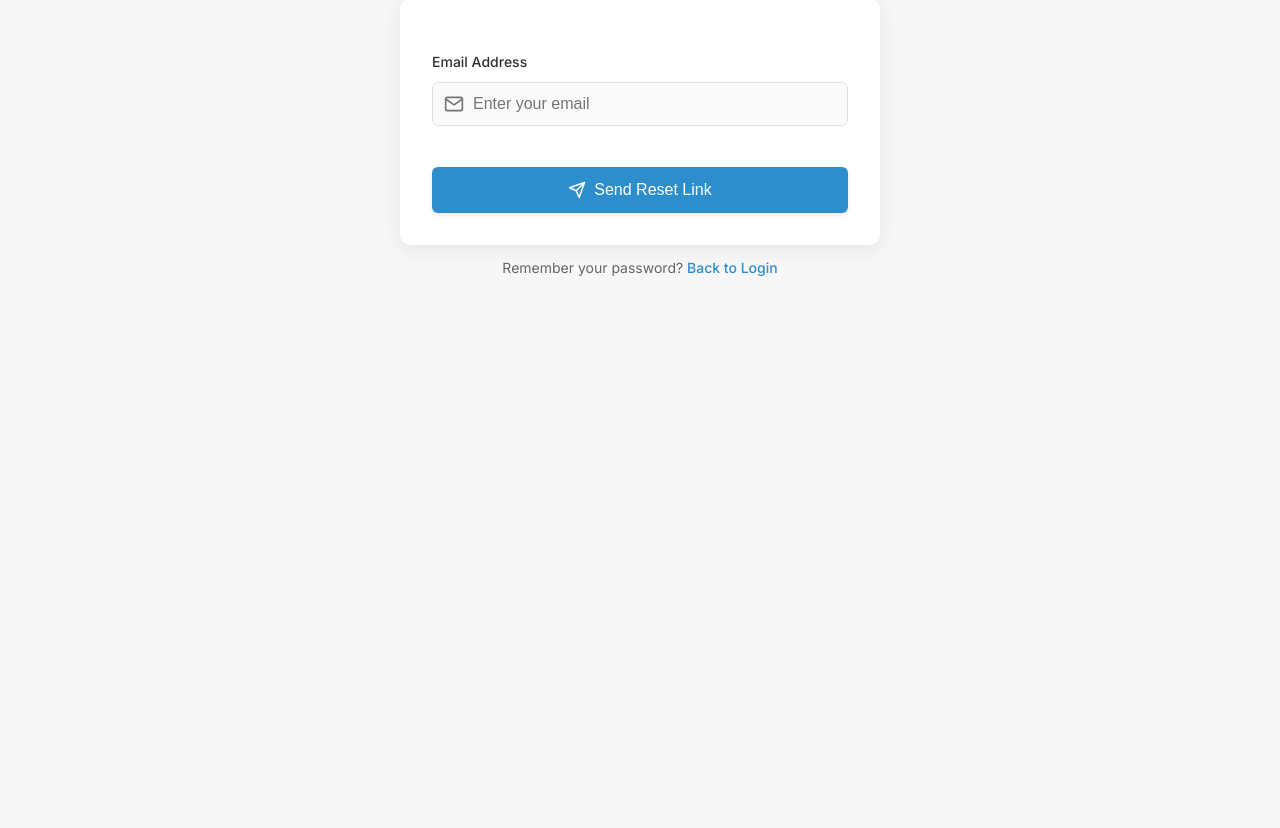
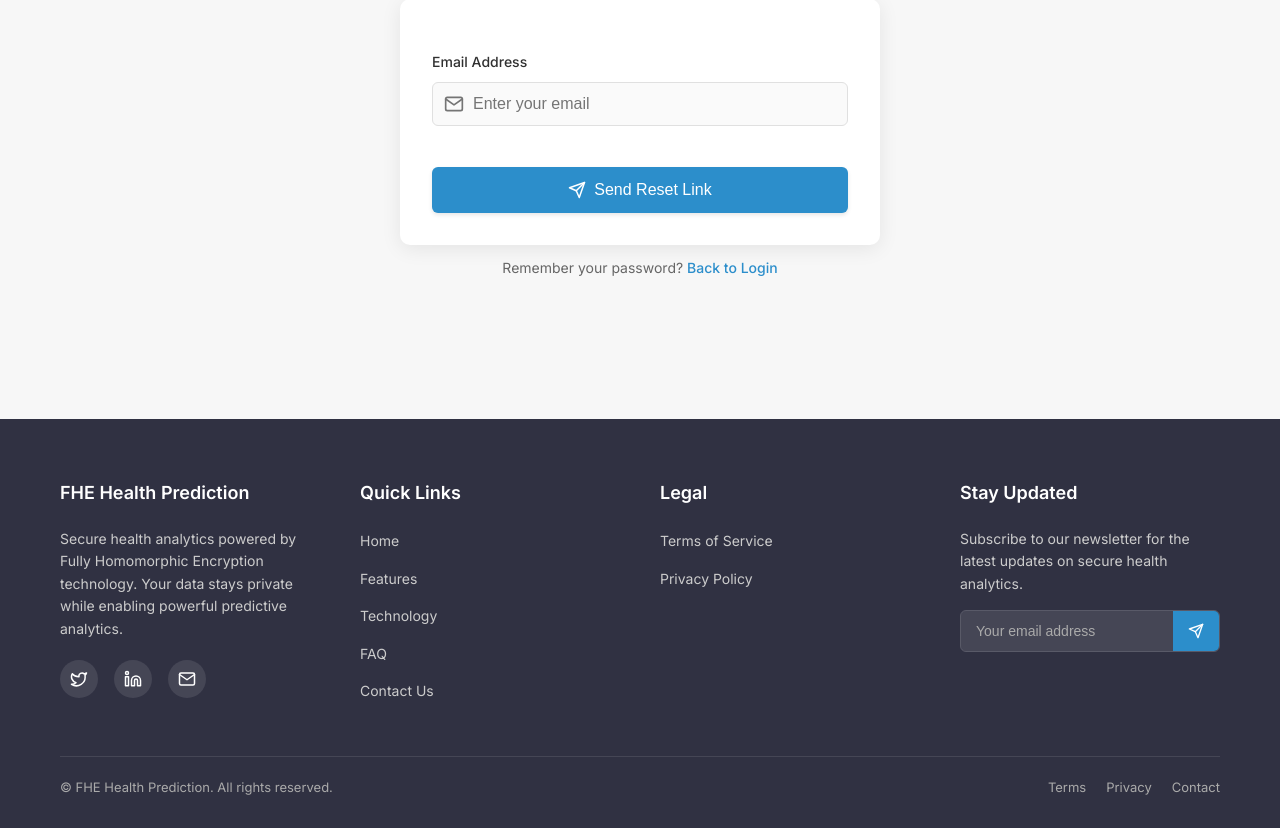
Before and after one commit to indeqs/encrypted_health_prediction_flask_auth, a Flask app: page /forgot-password in a window 1280 px wide. Shown: the part 189-1017 px from the top of the page. Before the commit the page ends 465 px from the top, so only its background shows below. Run offline with Flask 3, Linux system fonts and the light colour scheme; parts of the project's set-up code (start-up, migrations or seed data) failed here and were passed over.

Commit message:
templates changes

```diff
--- a/templates/base.html
+++ b/templates/base.html
@@ -29,6 +29,7 @@
 
         {% block content %}{% endblock %}
     </div>
+    {% include 'includes/footer.html' %}
 
     <script src="{{ url_for('static', filename='js/main.js') }}"></script>
 </body>
--- a/templates/contact.html
+++ b/templates/contact.html
@@ -77,7 +77,7 @@
                 <h2>Send Us a Message</h2>
                 <p>Fill out the form below and we'll get back to you as soon as possible.</p>
 
-                <form action="{{ url_for('contact_submit') }}" method="POST" class="contact-form">
+                <form action="{{ url_for('contact') }}" method="POST" class="contact-form">
                     <div class="form-group">
                         <label for="name">Your Name</label>
                         <div class="input-with-icon">
@@ -134,7 +134,7 @@
                     <div class="form-group privacy-consent">
                         <input type="checkbox" id="privacy_consent" name="privacy_consent" required>
                         <label for="privacy_consent">I consent to having this website store my submitted information so
-                            they can respond to my inquiry. See our <a href="{{ url_for('privacy') }}">Privacy
+                            they can respond to my inquiry. See our <a href="{{ url_for('privacy_policy') }}">Privacy
                                 Policy</a> to learn more about how we use data.</label>
                     </div>
 
@@ -163,7 +163,7 @@
                 </div>
             </div>
             <div class="faq-more">
-                <a href="{{ url_for('index') }}#faq" class="btn-secondary">View All FAQs</a>
+                <a href="{{ url_for('home') }}#faq" class="btn-secondary">View All FAQs</a>
             </div>
         </div>
     </div>
--- a/templates/includes/footer.html
+++ b/templates/includes/footer.html
@@ -1,4 +1,3 @@
-<!-- templates/includes/footer.html -->
 <footer class="site-footer">
     <div class="footer-container">
         <div class="footer-grid">
@@ -37,20 +36,18 @@
             <div class="footer-section">
                 <h3 class="footer-title">Quick Links</h3>
                 <ul class="footer-links">
-                    <li><a href="{{ url_for('index') }}">Home</a></li>
-                    <li><a href="{{ url_for('index') }}#features">Features</a></li>
-                    <li><a href="{{ url_for('index') }}#technology">Technology</a></li>
-                    <li><a href="{{ url_for('index') }}#faq">FAQ</a></li>
+                    <li><a href="{{ url_for('home') }}">Home</a></li>
+                    <li><a href="{{ url_for('home') }}#features">Features</a></li>
+                    <li><a href="{{ url_for('home') }}#technology">Technology</a></li>
+                    <li><a href="{{ url_for('home') }}#faq">FAQ</a></li>
                     <li><a href="{{ url_for('contact') }}">Contact Us</a></li>
                 </ul>
             </div>
             <div class="footer-section">
                 <h3 class="footer-title">Legal</h3>
                 <ul class="footer-links">
-                    <li><a href="{{ url_for('terms') }}">Terms of Service</a></li>
-                    <li><a href="{{ url_for('privacy') }}">Privacy Policy</a></li>
-                    <li><a href="{{ url_for('cookies') }}">Cookie Policy</a></li>
-                    <li><a href="{{ url_for('compliance') }}">HIPAA Compliance</a></li>
+                    <li><a href="{{ url_for('terms_of_service') }}">Terms of Service</a></li>
+                    <li><a href="{{ url_for('privacy_policy') }}">Privacy Policy</a></li>
                 </ul>
             </div>
             <div class="footer-section">
@@ -76,8 +73,8 @@
                 &copy; {{ current_year }} FHE Health Prediction. All rights reserved.
             </div>
             <div class="footer-bottom-links">
-                <a href="{{ url_for('terms') }}">Terms</a>
-                <a href="{{ url_for('privacy') }}">Privacy</a>
+                <a href="{{ url_for('terms_of_service') }}">Terms</a>
+                <a href="{{ url_for('privacy_policy') }}">Privacy</a>
                 <a href="{{ url_for('contact') }}">Contact</a>
             </div>
         </div>
--- a/templates/tos.html
+++ b/templates/tos.html
@@ -64,7 +64,7 @@
 
         <div class="legal-section" id="privacy">
             <h2>5. Privacy and Data Security</h2>
-            <p>Your privacy is important to us. Our <a href="{{ url_for('privacy') }}">Privacy Policy</a> explains how
+            <p>Your privacy is important to us. Our <a href="{{ url_for('privacy_policy') }}">Privacy Policy</a> explains how
                 we collect, use, and protect your personal information and encrypted health data.</p>
             <p>While we implement advanced encryption technology and security measures, no method of electronic
                 transmission or storage is 100% secure. We cannot guarantee absolute security of your data.</p>
```
